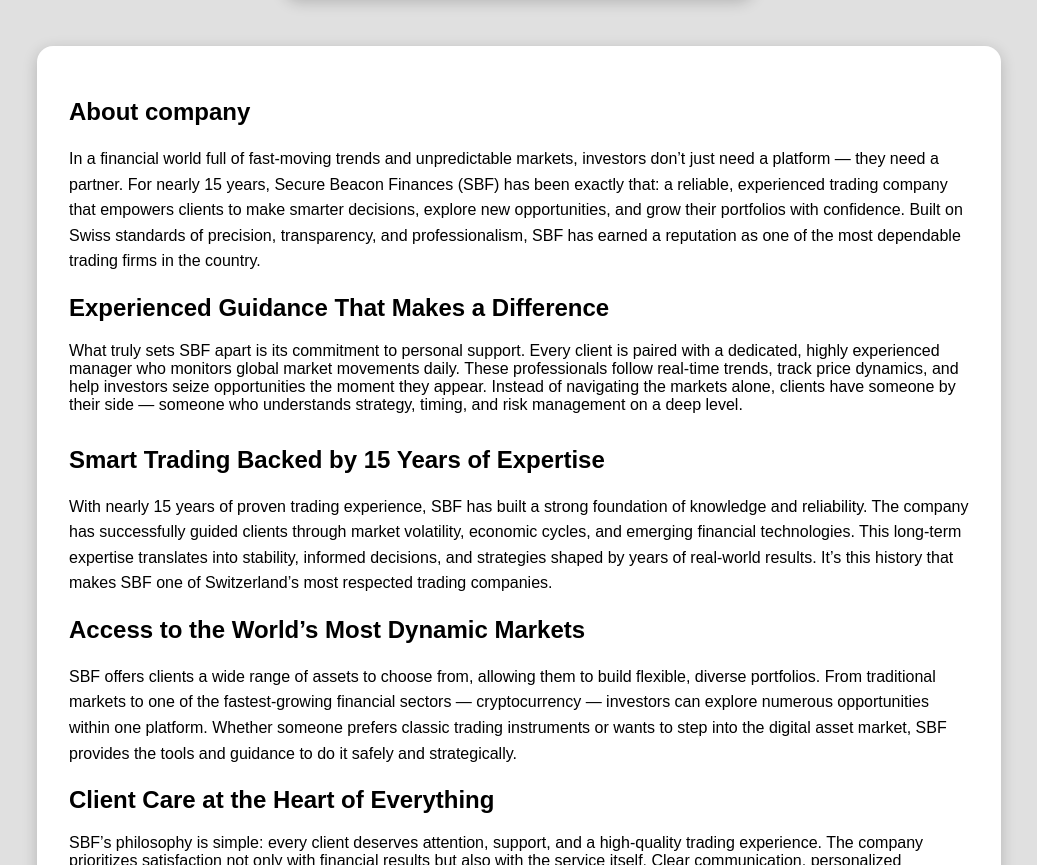
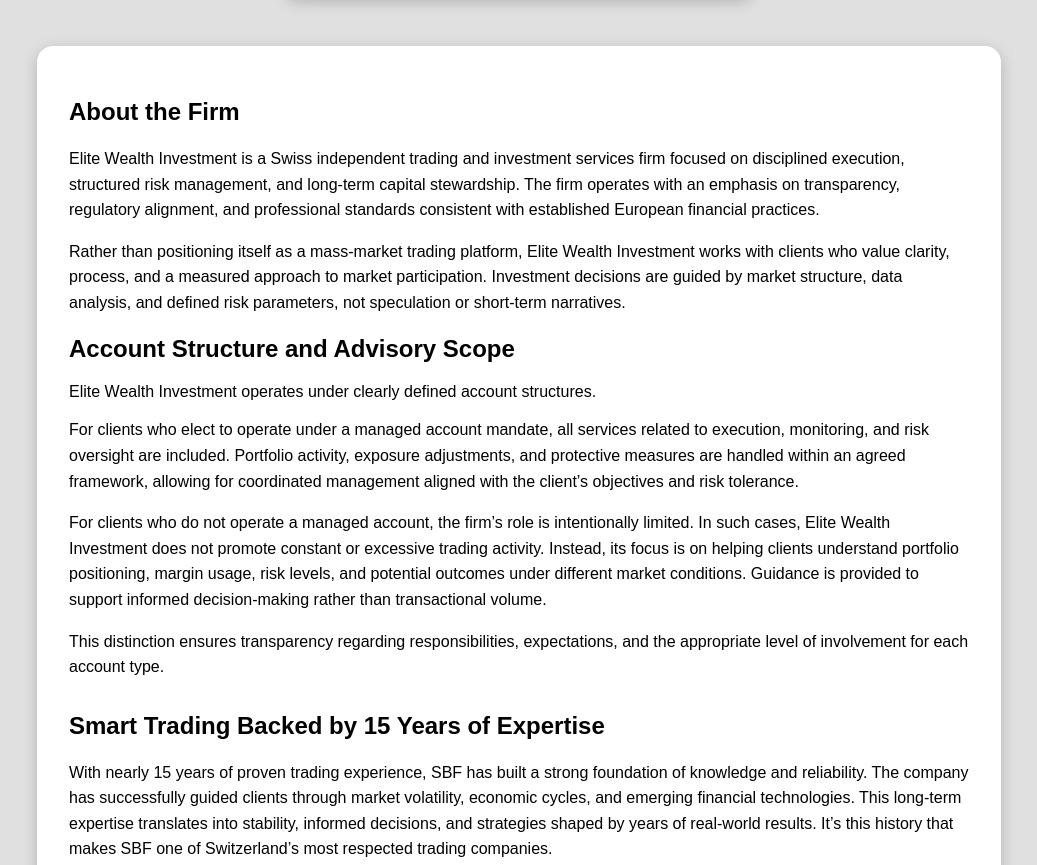
Before and after one commit to Informed-investor/companies-num7, a plain HTML site: page index.html in a window 1280 px wide. Shown: the part 865-1730 px from the top of the page, without its empty margins (121-1158 px from the left). Drawn offline with Linux system fonts and the light colour scheme.

Commit message:
Update index.html

```diff
--- a/index.html
+++ b/index.html
@@ -48,8 +48,8 @@
     .hero {
       text-align: center;
       padding: 2rem 1rem;
-      background: #28b538;
-      border-bottom: 1px solid #28b538;
+      background: #344e41;
+      border-bottom: 1px solid #344e41;
     }
 
     .hero h2 {
@@ -220,21 +220,31 @@
          </div>
 
     <div class="about" id="about">
-      <h2>About company</h2>
+      <h2>About the Firm</h2>
       <p>
-     In a financial world full of fast-moving trends and unpredictable markets, investors don’t just need a platform — they need a partner.
-        For nearly 15 years, Secure Beacon Finances (SBF) has been exactly that: a reliable, experienced trading company that empowers clients
-        to make smarter decisions, explore new opportunities, and grow their portfolios with confidence. Built on Swiss standards of precision,
-        transparency, and professionalism, SBF has earned a reputation as one of the most dependable trading firms in the country.
+    Elite Wealth Investment is a Swiss independent trading and investment services firm focused on disciplined execution,
+        structured risk management, and long-term capital stewardship. The firm operates with an emphasis on transparency,
+        regulatory alignment, and professional standards consistent with established European financial practices.
 <p>
+Rather than positioning itself as a mass-market trading platform, Elite Wealth Investment works with clients who value clarity,
+process, and a measured approach to market participation. Investment decisions are guided by market structure, data analysis,
+  and defined risk parameters, not speculation or short-term narratives.
 
-  <h2>Experienced Guidance That Makes a Difference</h2>
+  <p>
+  <h2>Account Structure and Advisory Scope</h2>
    </p>
-What truly sets SBF apart is its commitment to personal support. Every client is paired with a dedicated, highly experienced manager who monitors
-      global market movements daily. These professionals follow real-time trends, track price dynamics, and help investors seize opportunities the
-      moment they appear. Instead of navigating the markets alone, clients have someone by their side — someone who understands strategy, timing, and risk management on a deep level.
+Elite Wealth Investment operates under clearly defined account structures.
        <p>
-
+For clients who elect to operate under a managed account mandate, all services related to execution, monitoring, and
+         risk oversight are included. Portfolio activity, exposure adjustments, and protective measures are handled within
+         an agreed framework, allowing for coordinated management aligned with the client’s objectives and risk tolerance.
+         <p>
+       For clients who do not operate a managed account, the firm’s role is intentionally limited. In such cases, Elite Wealth
+           Investment does not promote constant or excessive trading activity. Instead, its focus is on helping clients
+           understand portfolio positioning, margin usage, risk levels, and potential outcomes under different market conditions. Guidance is provided to support informed decision-making rather than transactional volume.
+       <p>
+         This distinction ensures transparency regarding responsibilities, expectations, and the appropriate level of involvement for each account type.
+         <p>
       <div class="section" id="interests">
         <h2>Smart Trading Backed by 15 Years of Expertise</h2>
         <p>
```
